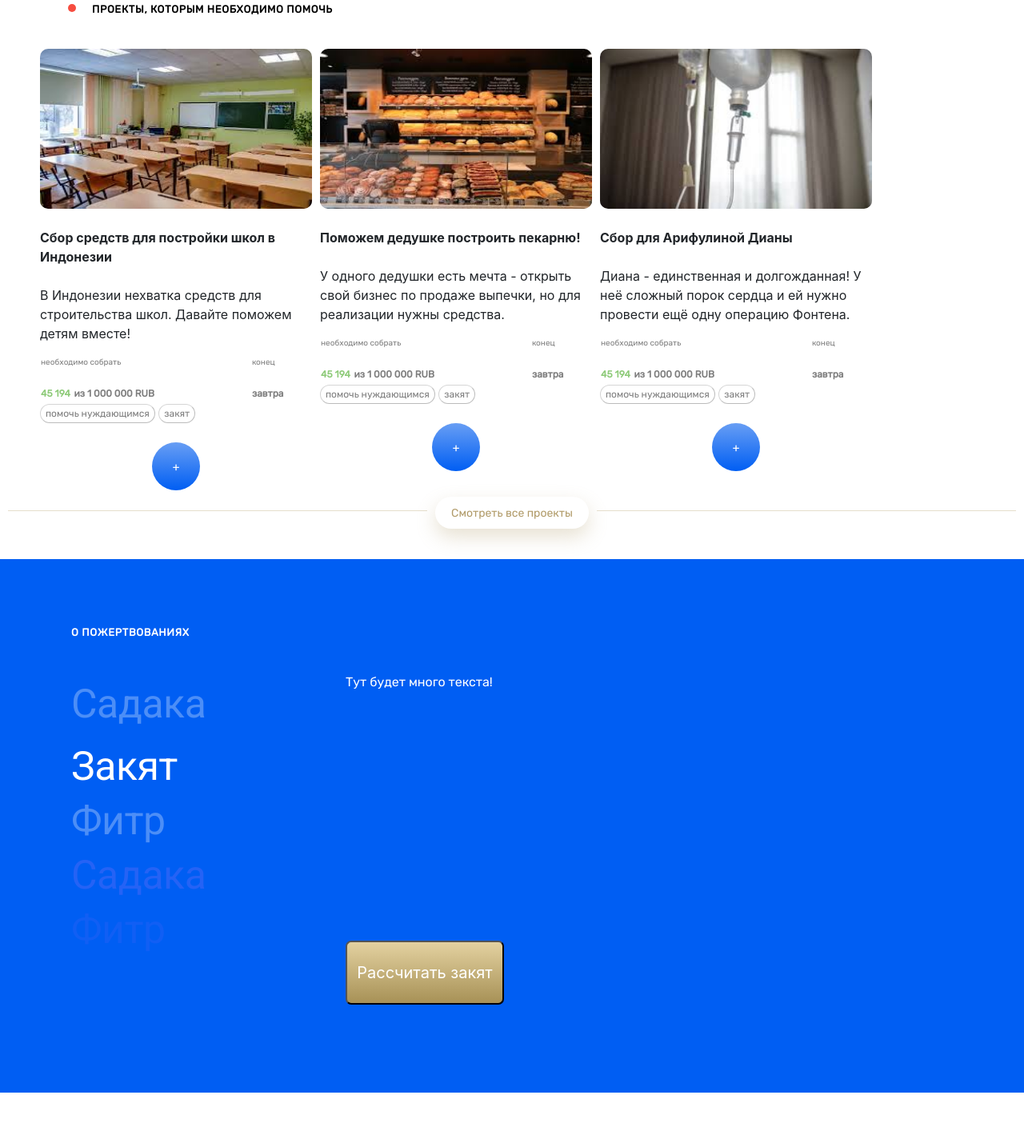
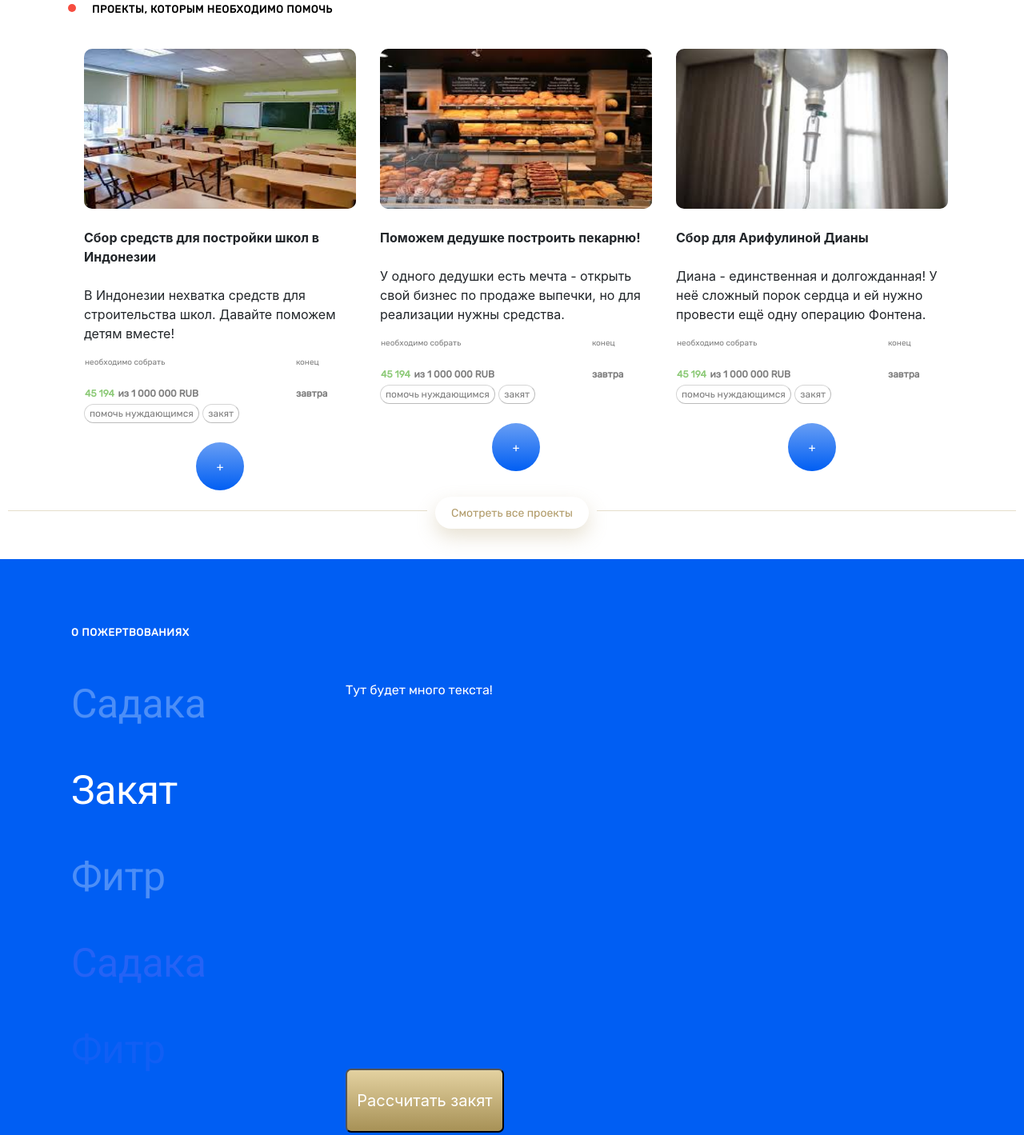
Before and after one commit to Necro73/Necro73.github.io, a plain HTML site: page index.html in a window 1280 px wide. Shown: the top 1419 px of the page at 80% size. Drawn offline with nearby package versions, Linux system fonts and the light colour scheme.

Commit message:
Вырезание дублированного кода Центрирование карточек через justify-content: center; Мелкие правки синего поля

```diff
--- a/index.css
+++ b/index.css
@@ -4,10 +4,13 @@
 
 .cards{
     display: flex;
+    justify-content: center;
+    margin-right:30px;
 }
 
 .see-cards{
     display: flex;
+    justify-content: center;
 }
 
 .blue-zone{
@@ -170,7 +173,7 @@ h3{
 
 }
 
-.sadaka1{
+.roster{
     padding-top: 40px;
     padding-left: 89px;
 
@@ -181,64 +184,25 @@ h3{
     line-height: 60px;
 
     letter-spacing: -0.01em;
+}
 
+.sadaka1{
     color: #4C8EF7;
 }
 
 .zakyat{
-    padding-top: 20px;
-    padding-left: 89px;
-
-    font-family: Roboto;
-    font-style: normal;
-    font-weight: 300;
-    font-size: 50px;
-    line-height: 40px;
-
-    letter-spacing: -0.01em;
     color: #FFFFFF;
 }
 
 .fitr1{
-    padding-top: 20px;
-    padding-left: 89px;
-
-    font-family: Roboto;
-    font-style: normal;
-    font-weight: 300;
-    font-size: 50px;
-    line-height: 40px;
-
-    letter-spacing: -0.01em;
-
     color: #4C8EF7;
 }
 
 .sadaka2{
-    padding-top: 20px;
-    padding-left: 89px;
-
-    font-family: Roboto;
-    font-style: normal;
-    font-weight: 300;
-    font-size: 50px;
-    line-height: 40px;
-
-    letter-spacing: -0.01em;
     color: #2563F5;
 }
 
 .fitr2{
-    padding-top: 20px;
-    padding-left: 89px;
-
-    font-family: Roboto;
-    font-style: normal;
-    font-weight: 300;
-    font-size: 50px;
-    line-height: 40px;
-
-    letter-spacing: -0.01em;
     color: #115FF4;
 }
 
@@ -247,7 +211,7 @@ h3{
     width: 198px;
     height: 80px;
     left: 432px;
-    top: -350px;
+    top: -500px;
 
     font-family: Rubik;
     font-style: normal;
@@ -258,131 +222,31 @@ h3{
     color: #FFFFFF;
 }
 
+.artec1, .artec2, .artec3{
+    float: left;
+    padding-top: 30px;
+    width:340px;
+}
+.artec2, .artec3{
+    margin-left: 30px;
+}
 
 @media (min-width: 360px) {
     .start-string, .cards, .see-cards, .blue-zone{font-size: 2em;}
 
-    .artec1{
-        float: left;
-        padding-right: 0px;
-        margin-left: 0px;
-        padding-top: 30px;
-        width:340px;
-    }
-    .artec2{
-        float: left;
-        padding-right: 0;
-        margin-left: 0px;
-        padding-top: 30px;
-        width:340px;
-    }
-    .artec3{
-        float: left;
-        margin-left: 0px;
-        padding-top: 30px;
-        width:340px;
-    }
-
     .blue_zone{
         width:1000px;
-    }
-    .cards{
-        padding-left: 0%;
     }
 }
 
 @media (min-width: 768px) {
     .start-string, .cards, .see-cards, .blue-zone{font-size: 1em;}
-
-    .artec1{
-        float: left;
-        padding-right: 0px;
-        margin-left: 10px;
-        padding-top: 30px;
-        width:340px;
-    }
-    .artec2{
-        float: left;
-        padding-right: 0;
-        margin-left: 10px;
-        padding-top: 30px;
-        width:340px;
-    }
-    .artec3{
-        float: left;
-        margin-left: 10px;
-        padding-top: 30px;
-        width:340px;
-    }
-
-    .line_see_project{
-        width:43;
-    }
-    .cards{
-        padding-left: 0%;
-    }
 }
 
 @media (min-width: 1440px) {
     .start-string, .cards, .see-cards, .blue-zone{font-size: 1em;}
-
-    .artec1{
-        float: left;
-        padding-right: 0px;
-        margin-left: 70px;
-        padding-top: 30px;
-        width:340px;
-    }
-    .artec2{
-        float: left;
-        padding-right: 0;
-        margin-left: 70px;
-        padding-top: 30px;
-        width:340px;
-    }
-    .artec3{
-        float: left;
-        margin-left: 70px;
-        padding-top: 30px;
-        width:340px;
-    }
-
-    .line_see_project{
-        width:43%;
-    }
-    .cards{
-        padding-left: 2%;
-    }
 }
 
 @media (min-width: 1920px) {
     .start-string, .cards, .see-cards, .blue-zone{font-size: 1em;}
-
-    .artec1{
-        float: left;
-        padding-right: 0px;
-        margin-left: 132px;
-        padding-top: 30px;
-        width:340px;
-    }
-    .artec2{
-        float: left;
-        padding-right: 0;
-        margin-left: 132px;
-        padding-top: 30px;
-        width:340px;
-    }
-    .artec3{
-        float: left;
-        margin-left: 132px;
-        padding-top: 30px;
-        width:340px;
-    }
-
-    .line_see_project{
-        width:43%;
-    }
-    .cards{
-        padding-left: 6.7%;
-    }
 }
--- a/index.html
+++ b/index.html
@@ -38,11 +38,11 @@
         <div class="blue-zone">
                         <h3 class="about_donat">о пожертвованиях</h3>
 
-                        <h1 class="sadaka1">Садака</h1>
-                        <h1 class="zakyat">Закят</h1>
-                        <h1 class="fitr1">Фитр</h1>
-                        <h1 class="sadaka2">Садака</h1>
-                        <h1 class="fitr2">Фитр</h1>
+                        <h1 class="roster sadaka1">Садака</h1>
+                        <h1 class="roster zakyat">Закят</h1>
+                        <h1 class="roster fitr1">Фитр</h1>
+                        <h1 class="roster sadaka2">Садака</h1>
+                        <h1 class="roster fitr2">Фитр</h1>
 
                         <p class="more_text">Тут будет много текста!</p>
 
```
